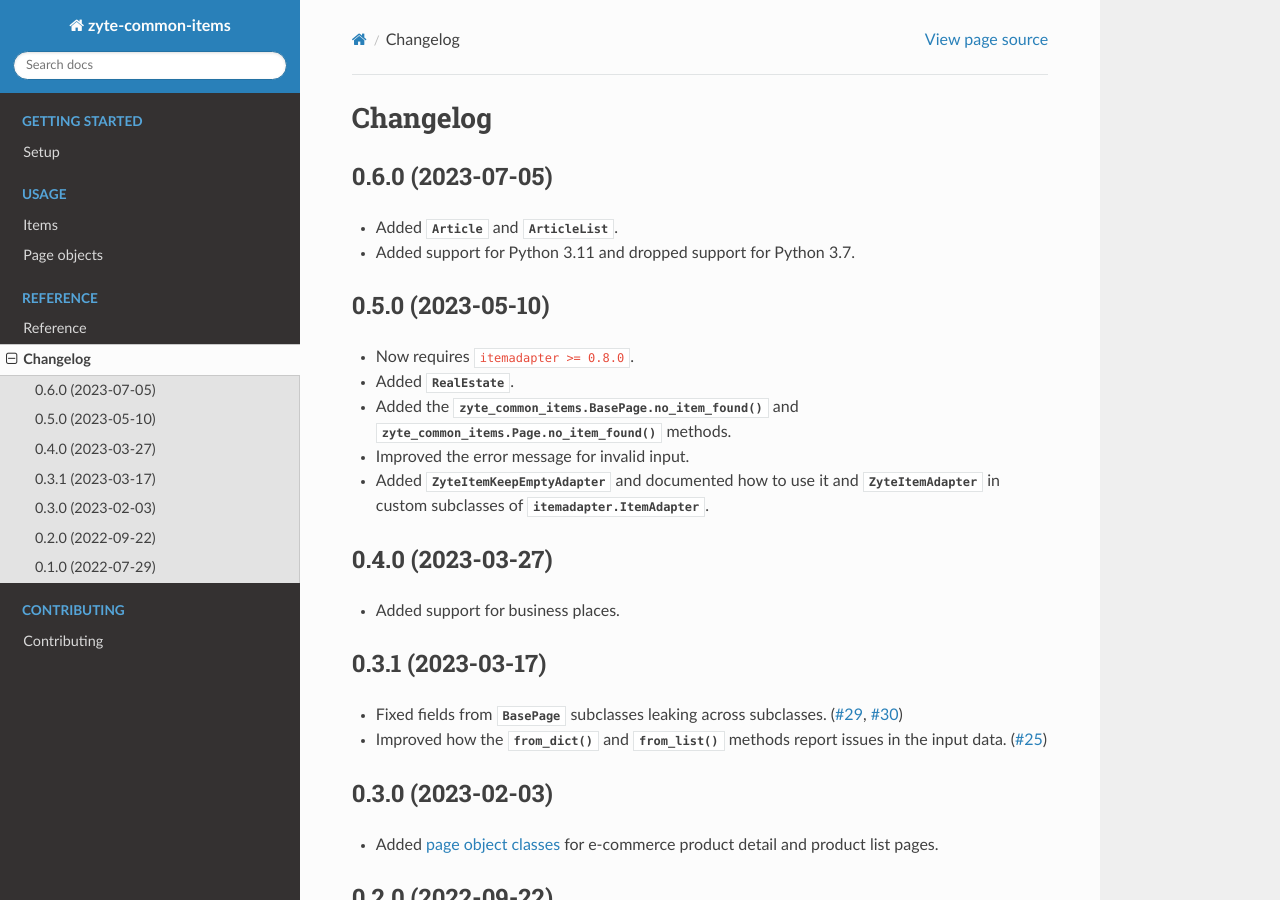
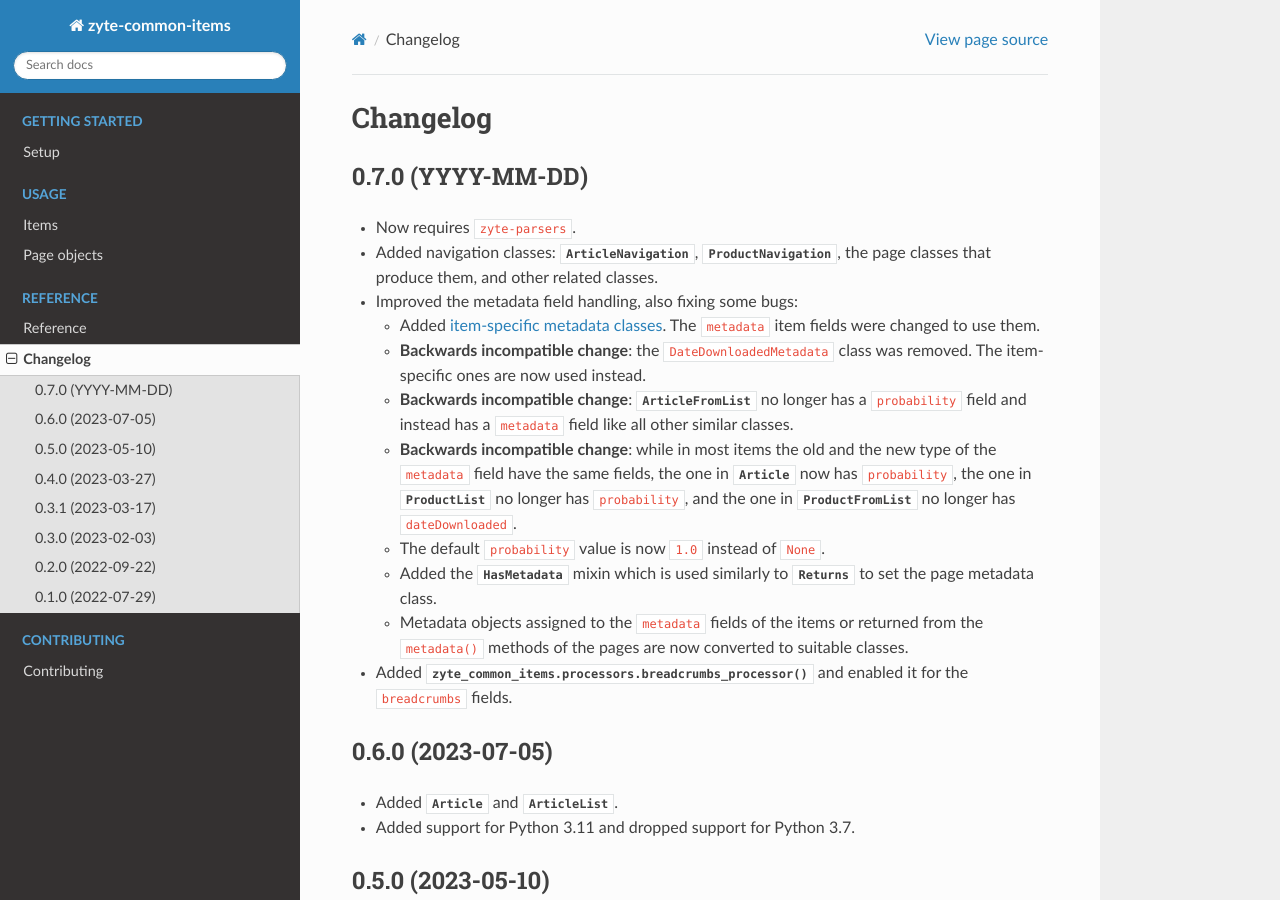
Before and after one commit to zytedata/zyte-common-items, a Sphinx documentation site: the page built from docs/changelog.rst, in a window 1280 px wide and 900 px high. Built offline with Sphinx 7.4.7 and the Read the Docs theme 2.0.0, drawn with Linux system fonts in a browser that asks for light colours; the version number could not be read and is left out.

Commit message:
Add release notes for 0.7.0.

```diff
--- a/CHANGELOG.rst
+++ b/CHANGELOG.rst
@@ -1,6 +1,41 @@
 =========
 Changelog
 =========
+
+0.7.0 (YYYY-MM-DD)
+==================
+
+* Now requires ``zyte-parsers``.
+
+* Added navigation classes: :class:`~zyte_common_items.ArticleNavigation`,
+  :class:`~zyte_common_items.ProductNavigation`, the page classes that produce
+  them, and other related classes.
+
+* Improved the metadata field handling, also fixing some bugs:
+
+  * Added :ref:`item-specific metadata classes <components-metadata>`. The
+    ``metadata`` item fields were changed to use them.
+  * **Backwards incompatible change**: the ``DateDownloadedMetadata`` class was
+    removed. The item-specific ones are now used instead.
+  * **Backwards incompatible change**:
+    :class:`~zyte_common_items.ArticleFromList` no longer has a ``probability``
+    field and instead has a ``metadata`` field like all other similar classes.
+  * **Backwards incompatible change**: while in most items the old and the new
+    type of the ``metadata`` field have the same fields, the one in
+    :class:`~zyte_common_items.Article` now has ``probability``, the one in
+    :class:`~zyte_common_items.ProductList` no longer has ``probability``, and
+    the one in :class:`~zyte_common_items.ProductFromList` no longer has
+    ``dateDownloaded``.
+  * The default ``probability`` value is now ``1.0`` instead of ``None``.
+  * Added the :class:`~zyte_common_items.HasMetadata` mixin which is used
+    similarly to :class:`~web_poet.pages.Returns` to set the page metadata
+    class.
+  * Metadata objects assigned to the ``metadata`` fields of the items or
+    returned from the ``metadata()`` methods of the pages are now converted to
+    suitable classes.
+
+* Added :func:`zyte_common_items.processors.breadcrumbs_processor` and enabled
+  it for the ``breadcrumbs`` fields.
 
 0.6.0 (2023-07-05)
 ==================
--- a/docs/reference/components.rst
+++ b/docs/reference/components.rst
@@ -70,6 +70,8 @@
 .. autoclass:: zyte_common_items.Video(**kwargs)
    :members: url
 
+.. _components-metadata:
+
 Item metadata components
 ========================
 
```
Also changed, not shown: 2 other files.
